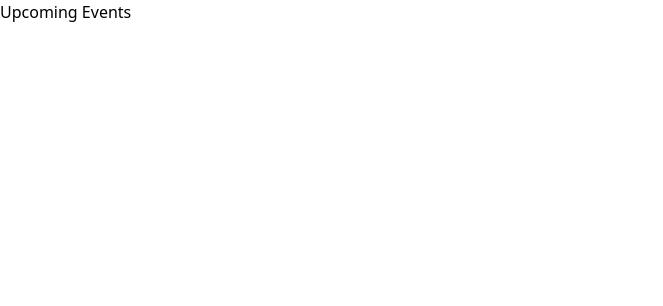
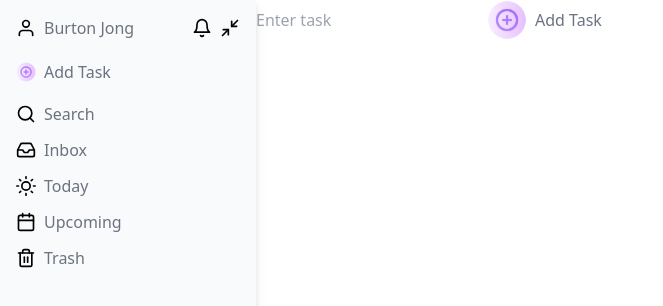
Before and after one commit to anthonyych4n/TaskManager, a React (Vite) app: page /home/upcoming in a window 1280 px wide. Shown: the top 306 px of the page, without its empty margins (0-663 px from the left). Built offline with nearby package versions, Linux system fonts and the light colour scheme.

Commit message:
Home Page sidebar menu items

```diff
--- a/src/pages/InboxPage.jsx
+++ b/src/pages/InboxPage.jsx
@@ -1,9 +1,15 @@
+import Sidebar from "../components/Sidebar";
+import AddTask from "../components/Modal/AddTask";
+
 function Inbox() {
   return (
-    <div>
-      <h1>Inbox Page</h1>
-      {/* Add your inbox content here */}
-    </div>
+    <body className="text-gray-500">
+      <div className="flex flex-row">
+        <div>{<Sidebar />}</div>
+
+        <div>{<AddTask />}</div>
+      </div>
+    </body>
   );
 }
 
--- a/src/pages/TodayPage.jsx
+++ b/src/pages/TodayPage.jsx
@@ -1,9 +1,15 @@
+import Sidebar from "../components/Sidebar";
+import AddTask from "../components/Modal/AddTask";
+
 function TodayPage() {
   return (
-    <div>
-      <h1>Todays Events</h1>
-      {/* Add your event components or logic here */}
-    </div>
+    <body className="text-gray-500">
+      <div className="flex flex-row">
+        <div>{<Sidebar />}</div>
+
+        <div>{<AddTask />}</div>
+      </div>
+    </body>
   );
 }
 
--- a/src/pages/TrashPage.jsx
+++ b/src/pages/TrashPage.jsx
@@ -1,9 +1,14 @@
+import Sidebar from "../components/Sidebar";
+import AddTask from "../components/Modal/AddTask";
 function Trash() {
   return (
-    <div>
-      <h1>Trash Page</h1>
-      {/* Add your trash-related components and logic here */}
-    </div>
+    <body className="text-gray-500">
+      <div className="flex flex-row">
+        <div>{<Sidebar />}</div>
+
+        <div>{<AddTask />}</div>
+      </div>
+    </body>
   );
 }
 
--- a/src/pages/UpcomingPage.jsx
+++ b/src/pages/UpcomingPage.jsx
@@ -1,9 +1,15 @@
+import Sidebar from "../components/Sidebar";
+import AddTask from "../components/Modal/AddTask";
+
 function Upcoming() {
   return (
-    <div>
-      <h1>Upcoming Events</h1>
-      {/* Add your upcoming events list here */}
-    </div>
+    <body className="text-gray-500">
+      <div className="flex flex-row">
+        <div>{<Sidebar />}</div>
+
+        <div>{<AddTask />}</div>
+      </div>
+    </body>
   );
 }
 
```
